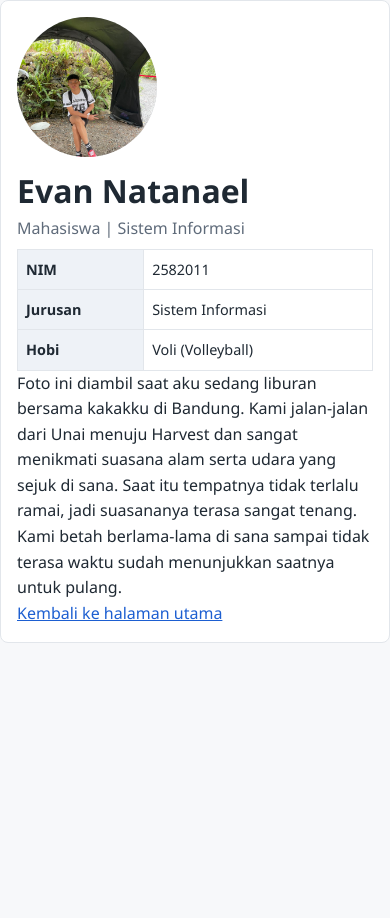
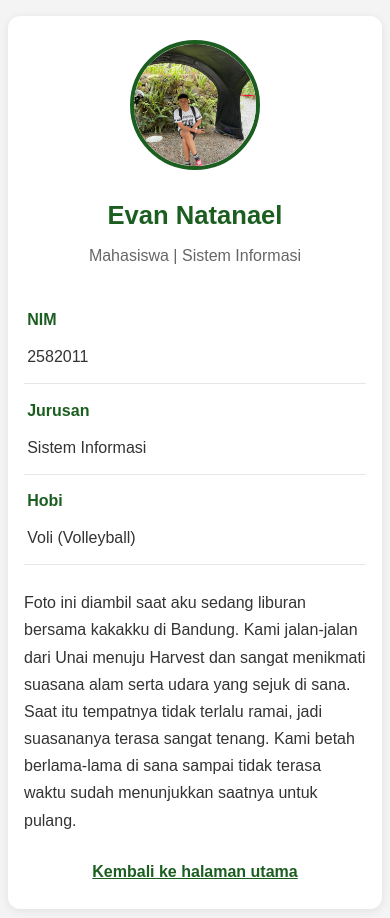
Before and after one commit to evan-2582011/About-Me, a plain HTML site: page AboutMe-responsive.html in a window 390 px wide. Before the commit the page ends 844 px from the top, so only its background shows below. Drawn offline with Linux system fonts and the light colour scheme.

Commit message:
Update style.css

```diff
--- a/style.css
+++ b/style.css
@@ -1,122 +1,78 @@
-/* ===== Reset & dasar ===== */
+/* ===== Dasar ===== */
 * { box-sizing: border-box; margin: 0; padding: 0; }
 
 :root {
-  --bg: #f7f8fa;
-  --surface: #ffffff;
-  --text: #1f2933;
-  --muted: #5f6b7a;
-  --accent: #1d5fd1;
-  --border: #e2e6eb;
+  --green: #1b5e20;
+  --bg: #f4f4f4;
+  --muted: #666666;
+  --line: #e6e6e6;
 }
 
 body {
-  font-family: "Segoe UI", Arial, sans-serif;
-  line-height: 1.6;
-  color: var(--text);
+  font-family: Arial, Helvetica, sans-serif;
   background: var(--bg);
+  color: #333;
+  line-height: 1.7;
+  padding: 1rem;
 }
 
-a { color: var(--accent); }
-
-/* ===== Header & navigasi ===== */
-.site-header {
-  background: var(--surface);
-  border-bottom: 1px solid var(--border);
-  position: sticky;
-  top: 0;
-  z-index: 10;
-}
-
-.nav {
-  max-width: 960px;
-  margin: 0 auto;
-  padding: 0.8rem 1rem;
-  display: flex;
-  flex-wrap: wrap;
-  align-items: center;
-  justify-content: space-between;
-  gap: 0.5rem;
-}
-
-.brand { font-weight: 700; text-decoration: none; color: var(--text); }
-
-.nav-links { list-style: none; display: flex; gap: 1.2rem; }
-.nav-links a { text-decoration: none; color: var(--muted); }
-.nav-links a:hover { color: var(--accent); }
-
-/* ===== Konten ===== */
-main { max-width: 960px; margin: 0 auto; padding: 0 1rem; }
-section { padding: 2rem 0; }
-h2 { margin-bottom: 1rem; }
-
-/* ===== Hero ===== */
-.hero {
-  display: flex;
-  align-items: center;
-  gap: 2rem;
+/* ===== Kartu utama ===== */
+.card {
+  max-width: 700px;
+  margin: 1.5rem auto;
+  background: #ffffff;
+  border-radius: 12px;
+  padding: 2.5rem 2.5rem 2rem;
+  box-shadow: 0 2px 10px rgba(0, 0, 0, 0.08);
 }
 
 .photo {
+  display: block;
   width: 180px;
   height: 180px;
+  margin: 0 auto 1.5rem;
   border-radius: 50%;
+  border: 4px solid var(--green);
   object-fit: cover;
-  background: var(--border);
-  flex-shrink: 0;
 }
 
-.subtitle { color: var(--muted); margin-bottom: 0.5rem; }
+h1 {
+  text-align: center;
+  color: var(--green);
+  font-size: 2.2rem;
+  margin-bottom: 0.3rem;
+}
 
-/* ===== Tabel ===== */
-table {
-  width: 100%;
-  border-collapse: collapse;
-  background: var(--surface);
+.subtitle {
+  text-align: center;
+  color: var(--muted);
+  margin-bottom: 1.5rem;
 }
-th, td { padding: 0.7rem 0.9rem; border: 1px solid var(--border); text-align: left; }
-th { background: #eef2f7; }
 
-/* ===== Kartu ===== */
-.cards {
-  display: grid;
-  grid-template-columns: repeat(3, 1fr);
-  gap: 1rem;
-}
-.card {
-  background: var(--surface);
-  border: 1px solid var(--border);
-  border-radius: 8px;
-  padding: 1rem;
-}
-.card h3 { margin-bottom: 0.4rem; }
+/* ===== Tabel biodata ===== */
+table { width: 100%; border-collapse: collapse; margin-bottom: 1.5rem; }
+th, td { text-align: left; padding: 0.6rem 0.8rem; border-bottom: 1px solid var(--line); }
+th { color: var(--green); width: 35%; }
 
-/* ===== Kontak & footer ===== */
-.contact { list-style: none; }
-.contact li { margin-bottom: 0.3rem; }
+.story { margin-bottom: 1.5rem; }
 
-.site-footer {
-  text-align: center;
-  padding: 1.5rem 1rem;
-  border-top: 1px solid var(--border);
-  color: var(--muted);
-  background: var(--surface);
-}
+.back { text-align: center; }
+.back a { color: var(--green); font-weight: bold; }
 
 /* ===== Responsive: tablet ===== */
 @media (max-width: 768px) {
-  .cards { grid-template-columns: repeat(2, 1fr); }
+  .card { padding: 2rem 1.5rem; }
+  h1 { font-size: 1.9rem; }
 }
 
 /* ===== Responsive: HP ===== */
-@media (max-width: 600px) {
-  .nav { flex-direction: column; align-items: flex-start; }
-  .nav-links { gap: 0.9rem; flex-wrap: wrap; }
+@media (max-width: 480px) {
+  body { padding: 0.5rem; }
+  .card { margin: 0.5rem auto; padding: 1.5rem 1rem; }
+  .photo { width: 130px; height: 130px; }
+  h1 { font-size: 1.6rem; }
 
-  .hero { flex-direction: column; text-align: center; }
-  .photo { width: 140px; height: 140px; }
-
-  .cards { grid-template-columns: 1fr; }
-
-  th, td { padding: 0.5rem; font-size: 0.9rem; }
+  /* tabel jadi tersusun ke bawah */
+  th, td { display: block; width: 100%; padding: 0.3rem 0.2rem; border: none; }
+  tr { display: block; padding: 0.5rem 0; border-bottom: 1px solid var(--line); }
 }
```
